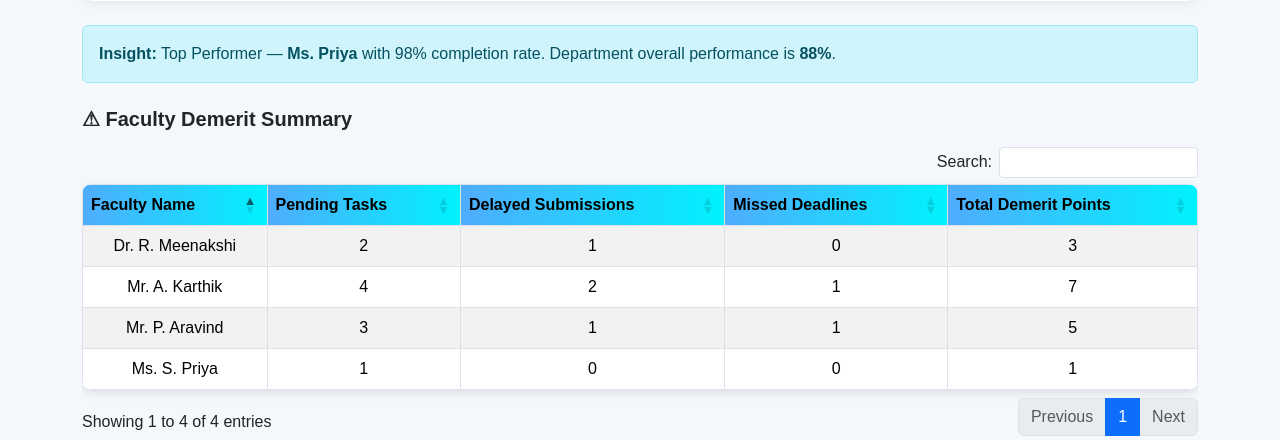
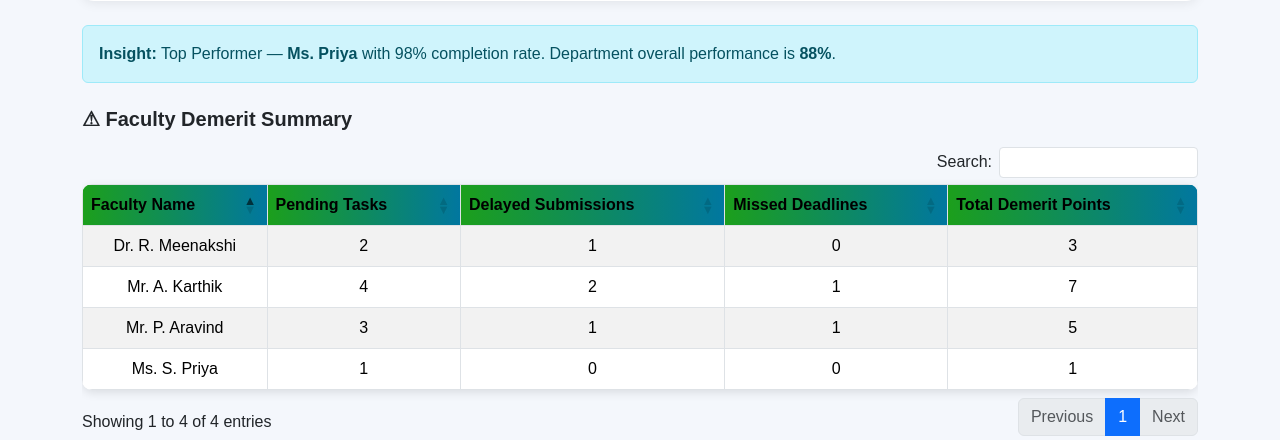
Before and after one commit to deekshita009/Task-grid, a PHP site: page /ui/report.php in a window 1280 px wide. Shown: the part 1545-1985 px from the top of the page. Run offline with PHP 8.4, Linux system fonts and the light colour scheme; some libraries are stand-ins or nearby versions.

Commit message:
fix : Bugs

```diff
--- a/tables/meetingTable.php
+++ b/tables/meetingTable.php
@@ -11,4 +11,4 @@
                 </thead>
                 <tbody></tbody>
             </table>
-        </div>
+</div>
--- a/ui/report.php
+++ b/ui/report.php
@@ -54,7 +54,7 @@
         }
 
         th {
-            background: linear-gradient(to right, #4facfe, #00f2fe);
+            background: linear-gradient(to right, rgb(28, 159, 28), rgb(1, 119, 159));
             color: white;
             text-align: center;
         }
```
